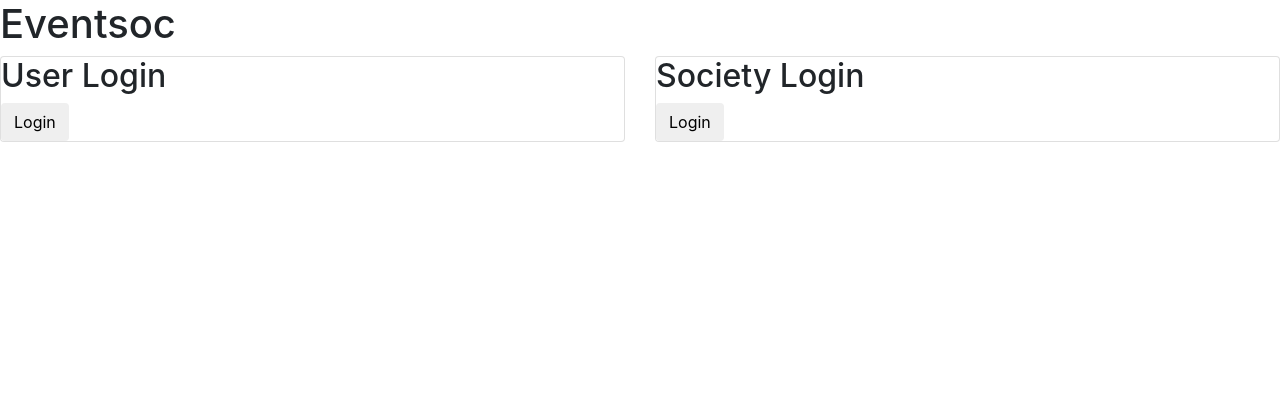
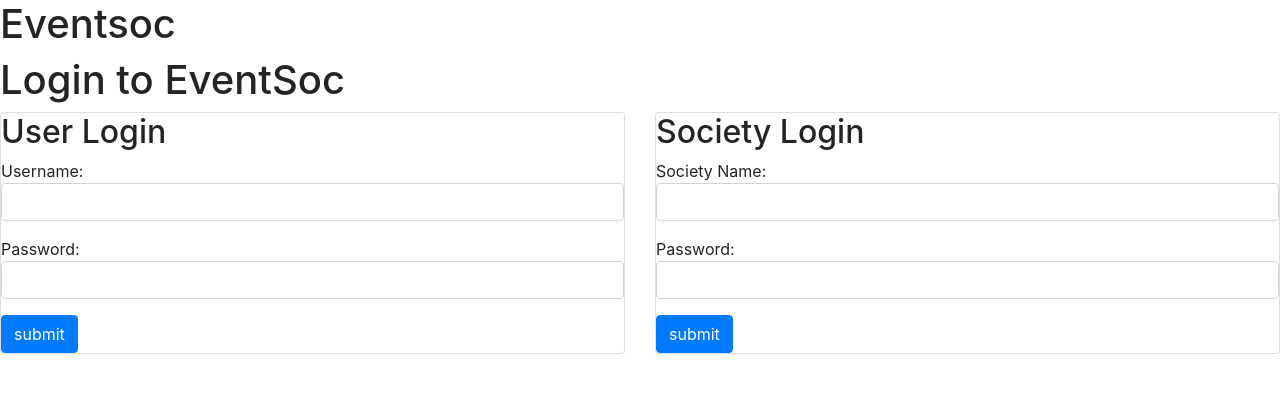
Before and after one commit to functionOverlord/eventsoc, a Django app: page /login/ in a window 1280 px wide. Shown: the top 393 px of the page. Run offline with Django 3.2, Linux system fonts and the light colour scheme; some libraries are stand-ins or nearby versions.

Commit message:
Fixes to html forms

```diff
--- a/templates/eventsoc/create_event.html
+++ b/templates/eventsoc/create_event.html
@@ -7,9 +7,9 @@
 
 {% block body_block %}
 <h2>Create Event</h2>
-<form id="event_form" method="post" class="form-inline" action="/eventsoc/create_event/">
+<form id="event_form" method="post" action="/eventsoc/create_event/">
   {% csrf_token %}
   {{ user_form.as_p }}
-  <input type="submit" class="btn btn-default" name="create_event" value="Create"/>
+  <input type="submit" class="btn btn-primary"  name="create_event" value="Create"/>
 </form>
 {% endblock %}
--- a/templates/eventsoc/edit_event.html
+++ b/templates/eventsoc/edit_event.html
@@ -7,7 +7,7 @@
 
 {% block body_block %}
 <h2>Edit Event</h2>
-<form id="event_form" method="post" class="form-inline" action="/eventsoc/edit_html/">
+<form id="event_form" method="post" action="/eventsoc/edit_html/">
   {% csrf_token %}
   {{ user_form.as_p }}
   <input type="submit" class="btn btn-default" name="edit_event" value="Create"/>
--- a/templates/eventsoc/login.html
+++ b/templates/eventsoc/login.html
@@ -6,21 +6,32 @@
 {% endblock %}
 
 {% block body_block %}
+<h1>Login to EventSoc</h1>
 <div class="card-deck">
   <div class="card" >
     <h2>User Login</h2>
-    <form id="user_form" method="post" class="form-inline" action="/eventsoc/login/">
+    <form id="user_form" method="post" action="/eventsoc/login/">
       {% csrf_token %}
-      {{ user_form.as_p }}
-      <input type="submit" class="btn btn-default" name="user_login" value="Login"/>
+      <div class="form-group">
+        Username:<input type="text" class="form-control" id="username" name="username" value="" size="50" />
+      </div>
+      <div class="form-group">
+        Password: <input type="password" class="form-control"  name="password" value="" size="50" />
+      </div>
+      <input type="submit" class="btn btn-primary" value="submit" />
     </form>
   </div>
   <div class="card">
     <h2>Society Login</h2>
-    <form id="society_form" method="post" class="form-inline" action="/eventsoc/login/">
+    <form id="society_form" method="post" action="/eventsoc/login/">
       {% csrf_token %}
-      {{ user_form.as_p }}
-      <input type="submit" class="btn btn-default" name="society_login" value="Login"/>
+      <div class="form-group">
+        Society Name: <input type="text" class="form-control" name="username" value="" size="50" />
+      </div>
+      <div class="form-group">
+        Password: <input type="password" class="form-control"  name="password" value="" size="50" />
+      </div>
+      <input type="submit" class="btn btn-primary" value="submit" />
     </form>
   </div>
 </div>
```
Also changed, not shown: templates/eventsoc/register.html (+4 -5 lines).
